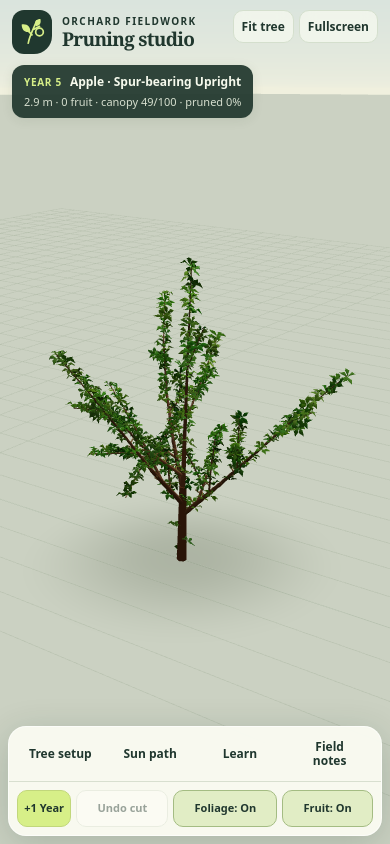
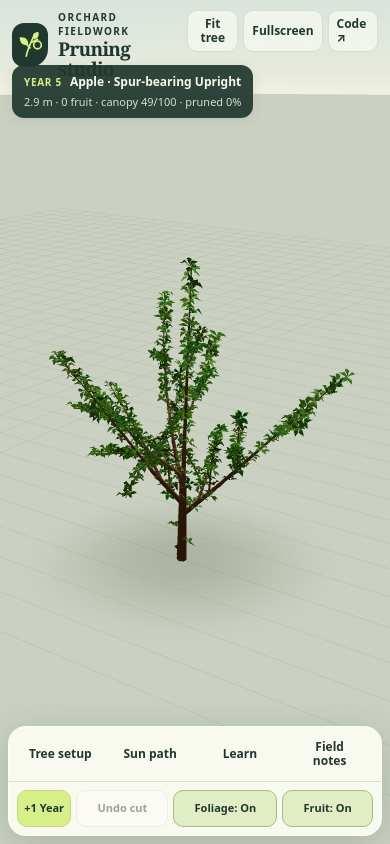
Before and after one commit to zameji/orchard, a website: page src/index.html in a window 390 px wide. Drawn offline with nearby package versions, Linux system fonts and the light colour scheme.

```diff
--- a/src/index.html
+++ b/src/index.html
@@ -71,31 +71,41 @@
       }
       button,
       input,
-      select {
+      select,
+      .headButtons a {
         font: inherit;
       }
       button,
       select,
-      input[type='number'] {
+      input[type='number'],
+      .headButtons a {
         border: 1px solid var(--line);
         border-radius: 10px;
         color: var(--ink);
         background: #fffef8;
       }
-      button {
+      button,
+      .headButtons a {
         cursor: pointer;
         padding: 8px 12px;
         min-height: 38px;
         font-weight: 650;
         line-height: 1.15;
       }
+      .headButtons a {
+        display: inline-flex;
+        align-items: center;
+        text-decoration: none;
+      }
       button:active {
         transform: translateY(1px);
       }
-      button:hover:not(:disabled) {
+      button:hover:not(:disabled),
+      .headButtons a:hover {
         border-color: #879a7c;
       }
       button:focus-visible,
+      .headButtons a:focus-visible,
       select:focus-visible,
       input:focus-visible,
       canvas:focus-visible {
@@ -173,7 +183,8 @@
         gap: 5px;
         pointer-events: auto;
       }
-      .headButtons button {
+      .headButtons button,
+      .headButtons a {
         background: #f4f8eecf;
         border-color: #d4dfcd;
         backdrop-filter: blur(8px);
@@ -429,7 +440,8 @@
         .tabs button {
           flex: 1;
         }
-        .headButtons button {
+        .headButtons button,
+        .headButtons a {
           padding: 6px 8px;
           min-height: 33px;
         }
@@ -497,7 +509,13 @@
         </div>
         <div class="headButtons">
           <button id="fit">Fit tree</button
-          ><button id="full">Fullscreen</button>
+          ><button id="full">Fullscreen</button
+          ><a
+            href="https://github.com/zameji/orchard"
+            target="_blank"
+            rel="noopener noreferrer"
+            >Code ↗</a
+          >
         </div>
       </header>
       <section id="hud" aria-label="Current tree">
```
Also changed, not shown: README.md.
